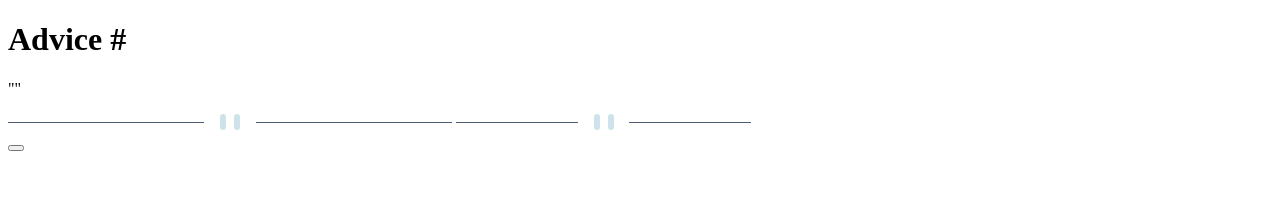
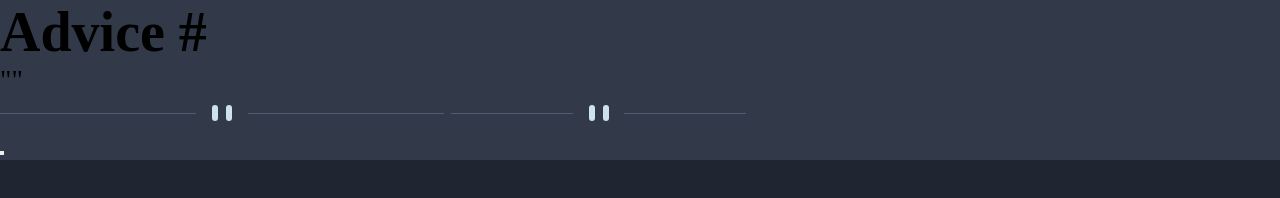
Before and after one commit to 987456987/advice-generator-app-main, a plain HTML site: page index.html in a window 1280 px wide. Drawn offline with Linux system fonts and the light colour scheme.

Commit message:
css init

```diff
--- a/index.html
+++ b/index.html
@@ -2,9 +2,11 @@
 <html lang="en">
 <head>
   <meta charset="UTF-8">
-  <meta name="viewport" content="width=device-width, initial-scale=1.0"> <!-- displays site properly based on user's device -->
+  <meta name="viewport" content="width=device-width, initial-scale=1.0">
 
   <link rel="icon" type="image/png" sizes="32x32" href="./images/favicon-32x32.png">
+
+  <link rel="stylesheet" href="style.css">
 
   <title>Frontend Mentor | Advice generator app</title>
 
--- /dev/null
+++ b/style.css
@@ -0,0 +1,26 @@
+* {
+    box-sizing: border-box;
+    margin: 0;
+    padding: 0;
+}
+
+:root {
+    /* Primary Colors */
+    --color-light-cyan: hsl(193, 38%, 86%);
+    --color-neon-green: hsl(150, 100%, 66%);
+
+    /* Neutral Colors */
+    --color-grayish-blue: hsl(217, 19%, 38%);
+    --color-dark-grayish-blue: hsl(217, 19%, 24%);
+    --color-dark-blue: hsl(218, 23%, 16%);
+  }
+
+body {
+    background-color: var(--color-dark-blue);
+}
+
+
+.advice-card {
+    font-size: 28px;
+    background-color: var(--color-dark-grayish-blue);
+}
```
